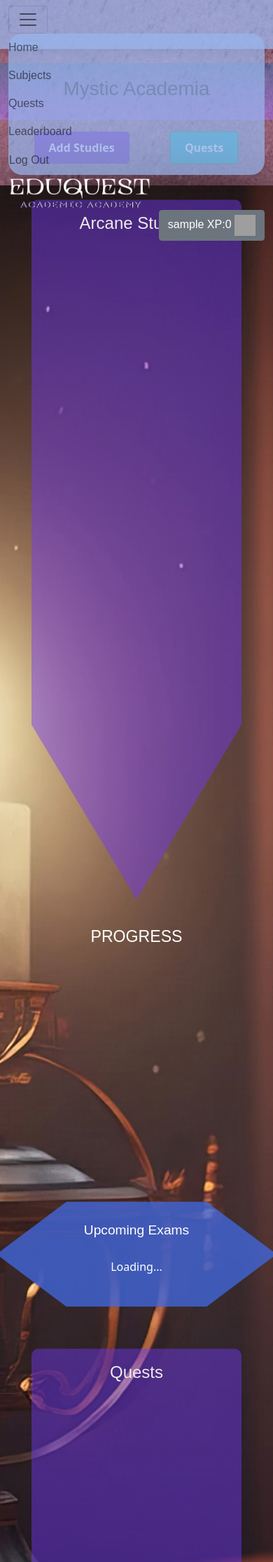
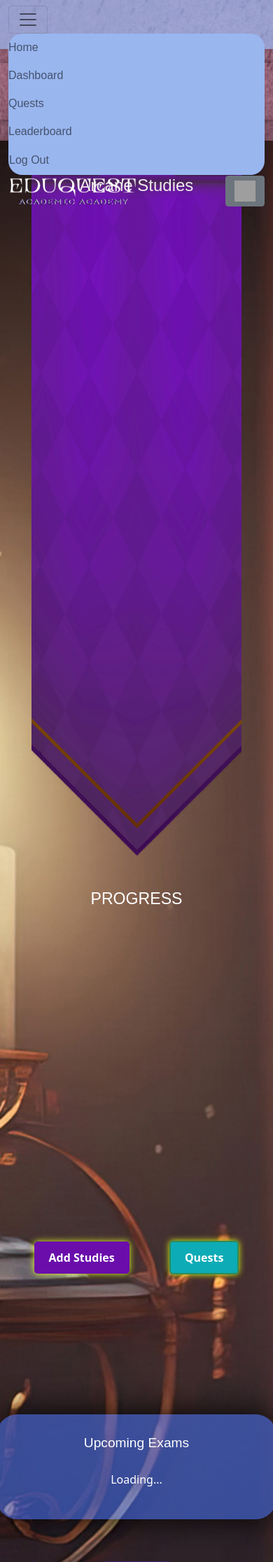
Before and after one commit to GA-EduQuest/EduQuest, a Django app: page /subjects/ in a window 390 px wide, after a click that opens the changed part. Shown: the top 2232 px of the page at 70% size. Run offline with Django 5.2, Linux system fonts and the light colour scheme; the visitor is signed in with stand-in values (Sample User, id 1); data that the repository does not hold is empty; some web fonts are replaced; grey boxes are pictures that could not be loaded.

Commit message:
Added in better banner background for subjects; Also moved script to its own static file

```diff
--- a/main_app/static/css/style.css
+++ b/main_app/static/css/style.css
@@ -62,15 +62,21 @@ footer p {
     text-align: center;
 }
 
-@media (max-width: 991.98px) {
-    /* Target the collapsed navbar */
+@media (max-width: 990px) {
     .navbar-collapse {
-        /* Apply background color to the links */
-        background-color: rgba(153, 182, 239, 0.708);
+        background-color: rgb(153, 182, 239);
         border-radius: 20px;
     }
+}
 
-    /* Target the links inside the collapsed navbar */
+@media (max-width: 767px) {
+    .logo-img {
+        height: 45px;
+        width: auto;
+    }
+    .username-xp {
+        display: none;
+    }
 }
 
 /* --------------------------------------------------------------------------------------------------------------- */
@@ -148,11 +161,11 @@ footer p {
     height: auto;
     width: 100%;
     margin-top: 20px;
+    box-shadow: 0 0 10px rgba(0, 0, 0, 0.571);
 }
 
 .title-card {
     padding: 20px;
-    background: linear-gradient(#306cac7a, #a86ef48d);
     font-family: "TT Alientz Serif", sans-serif;
     width: 100%;
 }
--- a/main_app/static/css/subject-index-style.css
+++ b/main_app/static/css/subject-index-style.css
@@ -1,10 +1,9 @@
 /* General Styles */
-
+/* -------------------------------------------------------------------------------------------------- */
 .list-container {
     position: relative;
     display: flex;
     justify-content: space-evenly;
-    align-items: flex-start;
     margin-top: 30px;
     margin-bottom: 100px;
     width: 100%;
@@ -13,6 +12,8 @@
     background-position: center;
     background-size: cover;
     box-shadow: 0 0 100px rgba(0, 0, 0, 0.887);
+    overflow: hidden;
+    padding: 10px;
 }
 
 .subject-list,
@@ -22,12 +23,12 @@
     max-width: 300px;
     min-height: 1000px;
     height: auto;
-    background: rgba(112, 55, 246, 0.453);
+    background-image: url(/static/images/banner.png);
+    background-repeat: no-repeat;
+    background-position: center;
+    background-size: cover;
     padding: 20px;
     margin: 20px;
-    border-radius: 10px;
-    box-shadow: 0 0 20px rgba(0, 0, 0, 0.2);
-    clip-path: polygon(0 0, 100% 0, 100% 75%, 50% 100%, 0% 75%);
 }
 
 .center-column {
@@ -62,7 +63,9 @@
     font-family: "TT Alientz Serif", sans-serif;
 }
 
+/* -------------------------------------------------------------------------------------------------- */
 /* Subject List */
+/* -------------------------------------------------------------------------------------------------- */
 
 .subject-list ul {
     display: flex;
@@ -73,9 +76,8 @@
 
 .subject-list li {
     position: relative;
-    overflow: hidden;
     border-radius: 5px;
-    box-shadow: 0 0 10px rgb(0, 0, 0);
+    box-shadow: 0 0 50px rgb(0, 0, 0);
     width: 100%;
     height: auto;
     margin-top: 20px;
@@ -93,13 +95,19 @@
     position: relative;
     transition: background-color 0.3s ease, transform 0.3s ease;
     display: inline-block;
+    border: 1px solid white;
+    border-left: 4px solid #8b4513;
+    border-right: 4px solid #8b4513;
 }
 
 .subject-list li a.btn:hover {
     background-color: #8b4513 !important;
-    transform: scale(1.1);
+    transform: scale(1.13);
 }
+
+/* -------------------------------------------------------------------------------------------------- */
 /* Quest List */
+/* -------------------------------------------------------------------------------------------------- */
 
 .quest-list ul {
     display: flex;
@@ -117,7 +125,6 @@
     align-items: center;
     padding: 10px;
     border-radius: 5px;
-    box-shadow: 0 0 10px rgba(0, 0, 0, 0.1);
     margin-bottom: 10px;
     width: calc(50% - 10px);
     height: 140px;
@@ -142,9 +149,12 @@
     opacity: 0;
     transition: opacity 0.3s ease;
     background-color: rgba(112, 55, 246, 0.453);
+    border-radius: 10px;
 }
 
+/* -------------------------------------------------------------------------------------------------- */
 /* Hover Effects */
+/* -------------------------------------------------------------------------------------------------- */
 
 .quest-list li:before {
     position: absolute;
@@ -165,16 +175,18 @@
 }
 
 .quest-list li:hover {
-    box-shadow: 0 0 20px rgba(0, 0, 0, 0.3);
     transform: translateY(-5px);
 }
 
+/* -------------------------------------------------------------------------------------------------- */
 /* Additional Styles */
+/* -------------------------------------------------------------------------------------------------- */
 
 .upcoming-container {
     width: 400px;
     height: 150px;
-    background-color: rgba(65, 105, 225, 0.766);
+    background-color: rgba(65, 105, 225, 0.608);
+    box-shadow: 0 0 50px rgb(0, 0, 0);
     margin-top: 200px;
     margin-bottom: 20px;
     color: #fff;
@@ -183,7 +195,7 @@
     flex-direction: column;
     justify-content: space-around;
     align-items: center;
-    clip-path: polygon(25% 0%, 75% 0%, 100% 50%, 75% 100%, 25% 100%, 0% 50%);
+    border-radius: 30px;
 }
 
 .upcoming-container h3 {
@@ -200,6 +212,8 @@
     font-weight: bold;
     color: #fff;
     border-radius: 5px;
+    margin-top: 50px;
+    box-shadow: 0 0 10px rgb(225, 255, 29);
     transition: background-color 0.3s ease;
 }
 
@@ -224,7 +238,10 @@ h3 {
     color: white;
     font-family: "TT Alientz Serif", sans-serif;
 }
+
+/* -------------------------------------------------------------------------------------------------- */
 /* Media Queries */
+/* -------------------------------------------------------------------------------------------------- */
 
 @media only screen and (max-width: 768px) {
     .list-container {
--- a/main_app/static/js/script.js
+++ b/main_app/static/js/script.js
@@ -0,0 +1,67 @@
+document.addEventListener("DOMContentLoaded", function () {
+    const upcomingExamsData = JSON.parse(
+        document
+            .getElementById("upcoming-exams-data")
+            .getAttribute("data-upcoming-exams")
+    );
+
+    let currentIndex = 0;
+
+    function showNextExam() {
+        const exam = upcomingExamsData[currentIndex];
+        document.getElementById("exam-details").textContent =
+            exam.name + " | Date: " + exam.exam_date + " |";
+        currentIndex = (currentIndex + 1) % upcomingExamsData.length;
+    }
+
+    showNextExam();
+    setInterval(showNextExam, 5000);
+});
+
+document.addEventListener("DOMContentLoaded", function () {
+    const subjectsData = JSON.parse(
+        document.getElementById("subjects-data").getAttribute("data-subjects")
+    );
+
+    const labels = subjectsData.map((subject) => subject.name);
+    const progressData = subjectsData.map((subject) => subject.progress);
+
+    const ctx = document.getElementById("donutChart").getContext("2d");
+    const donutChart = new Chart(ctx, {
+        type: "doughnut",
+        data: {
+            labels: labels,
+            datasets: [
+                {
+                    data: progressData,
+                    backgroundColor: [
+                        "rgba(255, 99, 132, 0.5)",
+                        "rgba(54, 162, 235, 0.5)",
+                        "rgba(255, 206, 86, 0.5)",
+                        "rgba(75, 192, 192, 0.5)",
+                        "rgba(153, 102, 255, 0.5)",
+                        "rgba(255, 140, 0, 0.5)",
+                        "rgba(127, 255, 0, 0.5)",
+                        "rgba(147, 112, 219, 0.5)",
+                        "rgba(50, 205, 50, 0.5)",
+                    ],
+                },
+            ],
+        },
+        options: {
+            responsive: true,
+            maintainAspectRatio: false,
+            legend: {
+                display: true,
+                position: "bottom",
+            },
+            plugins: {
+                legend: {
+                    labels: {
+                        color: "white",
+                    },
+                },
+            },
+        },
+    });
+});
--- a/main_app/templates/base.html
+++ b/main_app/templates/base.html
@@ -37,7 +37,7 @@
             </li>
             {% if user.is_authenticated %}
             <li class="nav-item">
-              <a class="nav-link" href="{% url 'index' %}">Subjects</a>
+              <a class="nav-link" href="{% url 'index' %}">Dashboard</a>
             </li>
             <li class="nav-item">
               <a class="nav-link" href="{% url 'quests_index' %}">Quests</a>
@@ -71,10 +71,10 @@
         {% endif %}
 
         <!-- User Info (Right side) -->
-        <div class="navbar-nav ms-auto">
+        <div class="user-info navbar-nav ms-auto">
           {% if user.is_authenticated %}
           <a class="btn btn-secondary" href="{% url 'user_detail' user_id=user.id %}">
-            <span>{{ user.username }} XP:{{ request.user.profile.xp }}</span>
+            <span class="username-xp">{{ user.username }} XP:{{ request.user.profile.xp }}</span>
             <img class="avatar" src="https://api.dicebear.com/7.x/bottts/svg?seed={{ user.username }}" alt="avatar"/>
           </a>
           {% else %}
--- a/main_app/templates/quests/quests_detail.html
+++ b/main_app/templates/quests/quests_detail.html
@@ -25,7 +25,7 @@
           <div class="col-md-6">
             <div class="details-section text-center">
               <h3>Badge</h3>
-              <img src="{{ quest.badge_image_url }}" alt="Badge Image" class="img-fluid" />
+              <img src="{{ quest.badge_image_url }}" alt="Badge Image" class="badge-img" style="height: 350px; width: 350px; overflow: hidden;" />
             </div>
           </div>
         </div>
--- a/main_app/templates/registration/signup.html
+++ b/main_app/templates/registration/signup.html
@@ -7,7 +7,7 @@
     <div class="col-md-6">
       <div class="card shadow">
         <div class="card-body">
-          <h2 class="card-title text-center mb-4">Sign Up</h2>
+          <h2 class="card-title text-center mb-4" style="color: white;">Sign Up</h2>
           <form method="POST" action="{% url 'signup' %}" enctype="multipart/form-data">
             {% csrf_token %}
             {{ form|crispy }}
--- a/main_app/templates/subjects/index.html
+++ b/main_app/templates/subjects/index.html
@@ -2,17 +2,14 @@
 
 {% block title %}Subjects{% endblock %}
 
-
+{% load static %}
 {% block content %}
 
     <div class="center-container">
         <div class="title-card text-center">
             <h1>Mystic Academia</h1>
         </div>
-        <div class="add-subject text-center mt-3">
-            <a href="{% url 'subjects_create' %}" class="btn btn-subject me-5">Add Studies</a>
-            <a href="{% url 'quests_index' %}" class="btn btn-quests">Quests</a>
-        </div>
+
     </div>
 
   <div class="list-container">
@@ -31,18 +28,20 @@
             <canvas id="donutChart" style="max-width: 600px; max-height: 400px;"></canvas>
         </div>
 
-
-
+        <div class="add-subject text-center mt-3">
+            <a href="{% url 'subjects_create' %}" class="btn btn-subject me-5">Add Studies</a>
+            <a href="{% url 'quests_index' %}" class="btn btn-quests">Quests</a>
+        </div>
       <div class="upcoming-container">
           <h3 id="upcoming-exam-title">Upcoming Exams</h3>
           <p id="exam-details">Loading...</p>
       </div>
     </div>
 
-<div class="quest-list">
-    <h2>Quests</h2>
-    <ul>
-        {% for quest in all_quests %}
+    <div class="quest-list">
+      <h2>Quests</h2>
+        <ul>
+          {% for quest in all_quests %}
             <li>
                 <a class="card-link text-center" href="{% url 'quests_detail' quest.id %}">
                     {% if quest.badge_image_url %}
@@ -52,69 +51,14 @@
                 </a>
             </li>
         {% endfor %}
-    </ul>
+        </ul>
+  </div>
 </div>
+
+<div id="upcoming-exams-data" data-upcoming-exams="{{ upcoming_exams_data }}"></div>
+<div id="subjects-data" data-subjects="{{ subjects_json }}"></div>
 
 
 <script src="https://cdn.jsdelivr.net/npm/chart.js"></script>
-<script>
-  document.addEventListener("DOMContentLoaded", function () {
-    const exams = JSON.parse("{{ upcoming_exams_data|escapejs }}");
-    let currentIndex = 0;
-
-    function showNextExam() {
-        const exam = exams[currentIndex];
-        document.getElementById("exam-details").textContent =
-            exam.name + " | Date: " + exam.exam_date + " |";
-        currentIndex = (currentIndex + 1) % exams.length;
-    }
-
-    showNextExam();
-    setInterval(showNextExam, 5000);
-});
-
-document.addEventListener("DOMContentLoaded", function () {
-      const subjects = JSON.parse('{{ subjects_json|escapejs }}');
-
-      const labels = subjects.map(subject => subject.name);
-      const progressData = subjects.map(subject => subject.progress);
-
-      const ctx = document.getElementById('donutChart').getContext('2d');
-      const donutChart = new Chart(ctx, {
-          type: 'doughnut',
-          data: {
-              labels: labels,
-              datasets: [{
-                data: progressData,
-                backgroundColor: [
-                      'rgba(255, 99, 132, 0.5)',
-                      'rgba(54, 162, 235, 0.5)',
-                      'rgba(255, 206, 86, 0.5)',
-                      'rgba(75, 192, 192, 0.5)',
-                      'rgba(153, 102, 255, 0.5)',
-                      'rgba(255, 140, 0, 0.5)',
-                      'rgba(127, 255, 0, 0.5)',
-                      'rgba(147, 112, 219, 0.5)',
-                      'rgba(50, 205, 50, 0.5)'
-                  ]
-                }]
-            },
-        options: {
-            responsive: true,
-            maintainAspectRatio: false,
-            legend: {
-                display: true,
-                position: 'bottom'
-            },
-            plugins: {
-                legend: {
-                    labels: {
-                        color: 'white'
-                    }
-                }
-            }
-        }
-    });
-});
-</script>
+<script src="{% static 'js/script.js' %}"></script>
   {% endblock %}
--- a/main_app/views.py
+++ b/main_app/views.py
@@ -123,12 +123,15 @@ def subjects_index(request):
                 request.user.profile.xp += ProfileAchievement.get_quest_xp(exam_slayer_quest_name)
                 request.user.profile.save()
 
+    subjects_data = json.dumps([
+        {'name': subject.name, 'progress': subject.progress} for subject in subjects
+    ])
     upcoming_exams_data = json.dumps([
         {'name': exam.name, 'exam_date': exam.exam_date.strftime('%d-%m-%Y')} for exam in upcoming_exams
     ])
     all_quests = Quest.objects.all()
 
-    return render(request, 'subjects/index.html', {'subjects': subjects, 'upcoming_exams_data': upcoming_exams_data, 'all_quests': all_quests})
+    return render(request, 'subjects/index.html', {'subjects': subjects, 'upcoming_exams_data': upcoming_exams_data, 'all_quests': all_quests, 'subjects_json': subjects_data})
 
 @login_required
 def subjects_detail(request, pk):
```
Also changed, not shown: other parts of main_app/static/css/style.css (+40 -2 lines), main_app/templates/assignments/assignment_delete.html (+9 -7 lines), main_app/templates/assignments/assignment_form.html (+27 -5 lines), main_app/templates/home.html (+7 -2 lines), main_app/migrations/0018_alter_assignment_due_date.py (added), main_app/static/images/banner.png (added).
